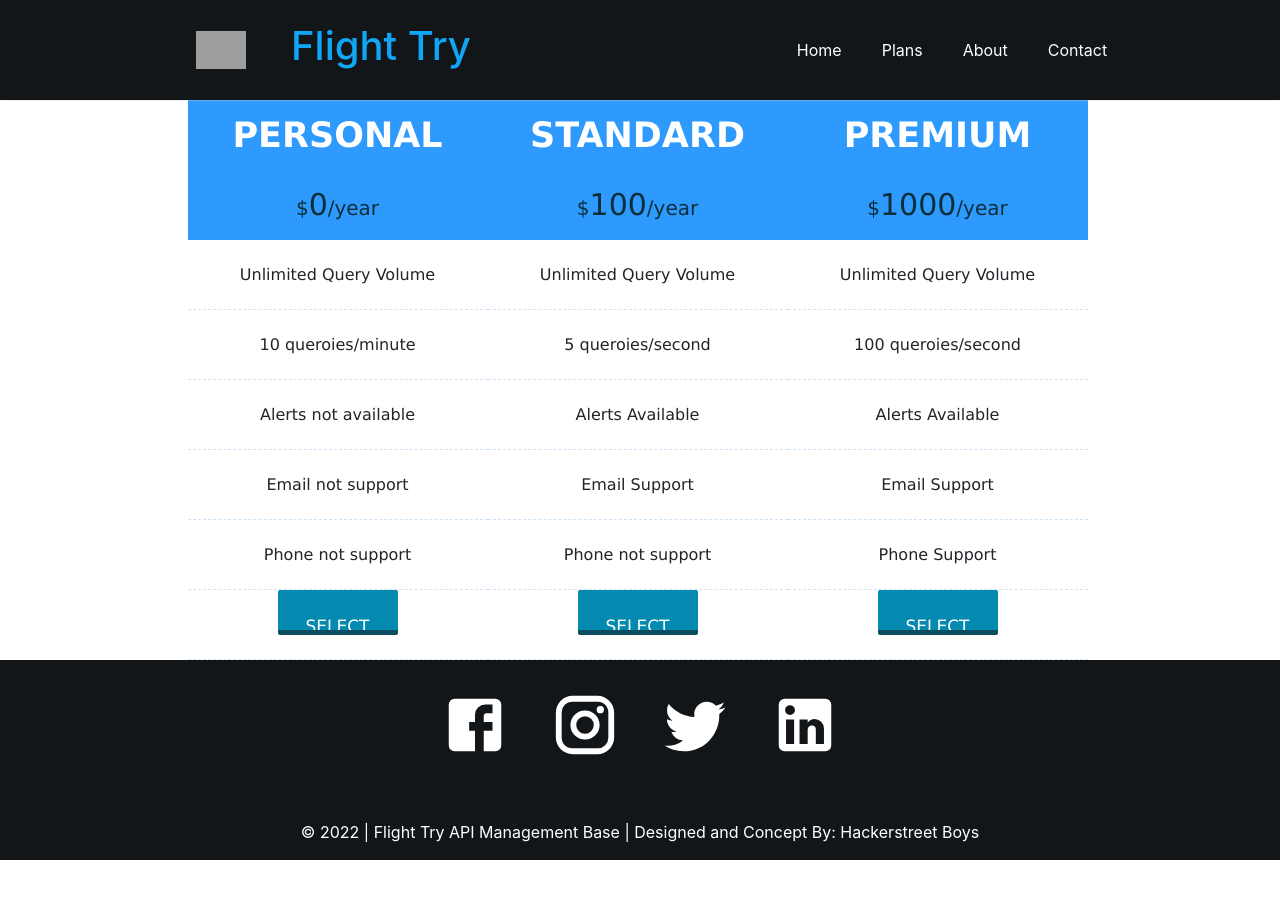
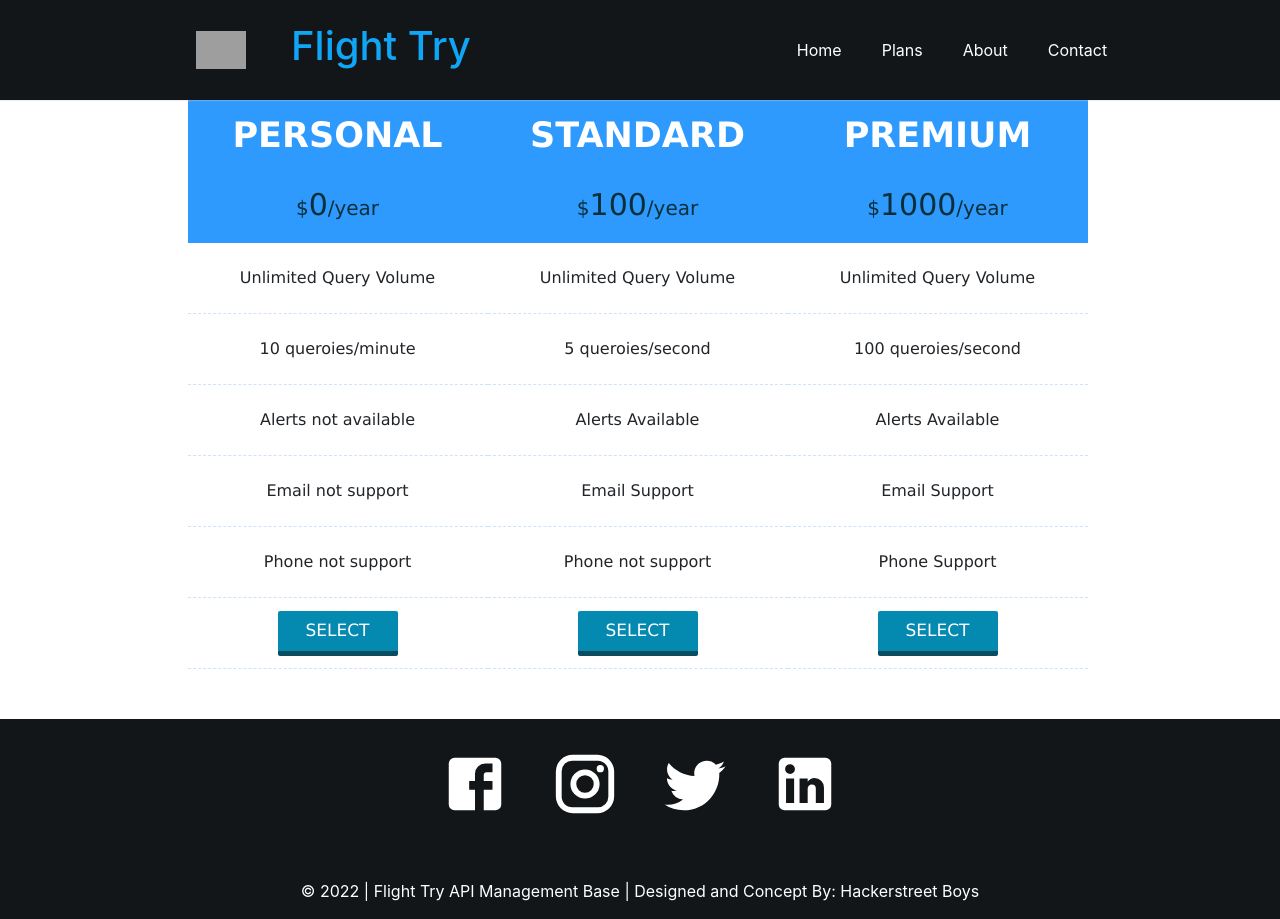
Before and after one commit to JanithDisanayake/FlightTry-Api, a React (Create React App) app in the folder Frontends/React JS/: page /plans in a window 1280 px wide. Before the commit the page ends 860 px from the top, so only its background shows below. Built offline with nearby package versions, Linux system fonts and the light colour scheme; grey boxes are pictures that could not be loaded.

Commit message:
modified Price-Planes Interface

```diff
--- a/Frontends/React JS/src/Plans.css
+++ b/Frontends/React JS/src/Plans.css
@@ -20,6 +20,7 @@
  box-sizing:border-box;
  background-color:white;
  font-family: Verdana,sans-serif;
+ margin-bottom: 50px
 }
 
 #second_col
@@ -49,7 +50,7 @@
 {
  list-style-type:none;
  border-bottom: 1px dashed #CEE3F6;
- height:70px;
+ height:auto;
  line-height:70px;
  text-align: center;
 }
--- a/Frontends/React JS/src/components/Plans.js
+++ b/Frontends/React JS/src/components/Plans.js
@@ -13,7 +13,7 @@ function Plans() {
         <li className="detail">Alerts not available</li>
         <li className="detail">Email not support</li>
         <li className="detail">Phone not support</li>
-        <li className="select_button"><input type="button" className="select_price" defaultValue="SELECT" /></li>
+        <li className="select_button"><input type="button" className="select_price btn btn-primary" defaultValue="SELECT" /></li>
       </div>
       <div className="columns">
       <li className="price_name">STANDARD</li>
@@ -23,7 +23,7 @@ function Plans() {
         <li className="detail">Alerts Available</li>
         <li className="detail">Email Support</li>
         <li className="detail">Phone not support</li>
-        <li className="select_button"><input type="button" className="select_price" defaultValue="SELECT" /></li>
+        <li className="select_button"><input type="button" className="select_price btn btn-primary" defaultValue="SELECT" /></li>
       </div>
       <div className="columns">
         <li className="price_name">PREMIUM</li>
@@ -33,7 +33,7 @@ function Plans() {
         <li className="detail">Alerts Available</li>
         <li className="detail">Email Support</li>
         <li className="detail">Phone Support</li>
-        <li className="select_button"><input type="button" className="select_price" defaultValue="SELECT" /></li>
+        <li className="select_button"><input type="button" className="select_price btn btn-primary" defaultValue="SELECT" /></li>
       </div>
     </div>
   </div>
```
